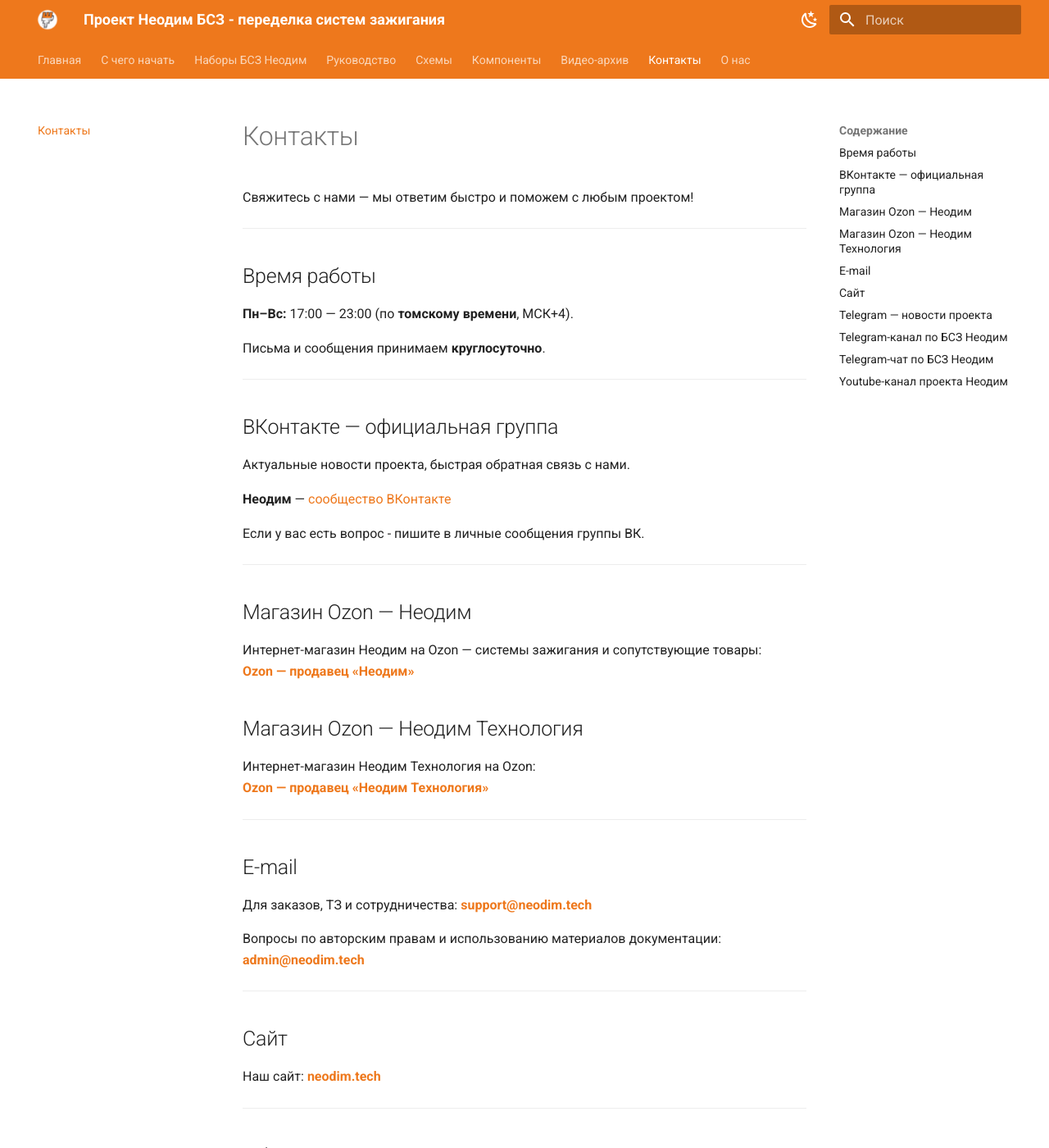
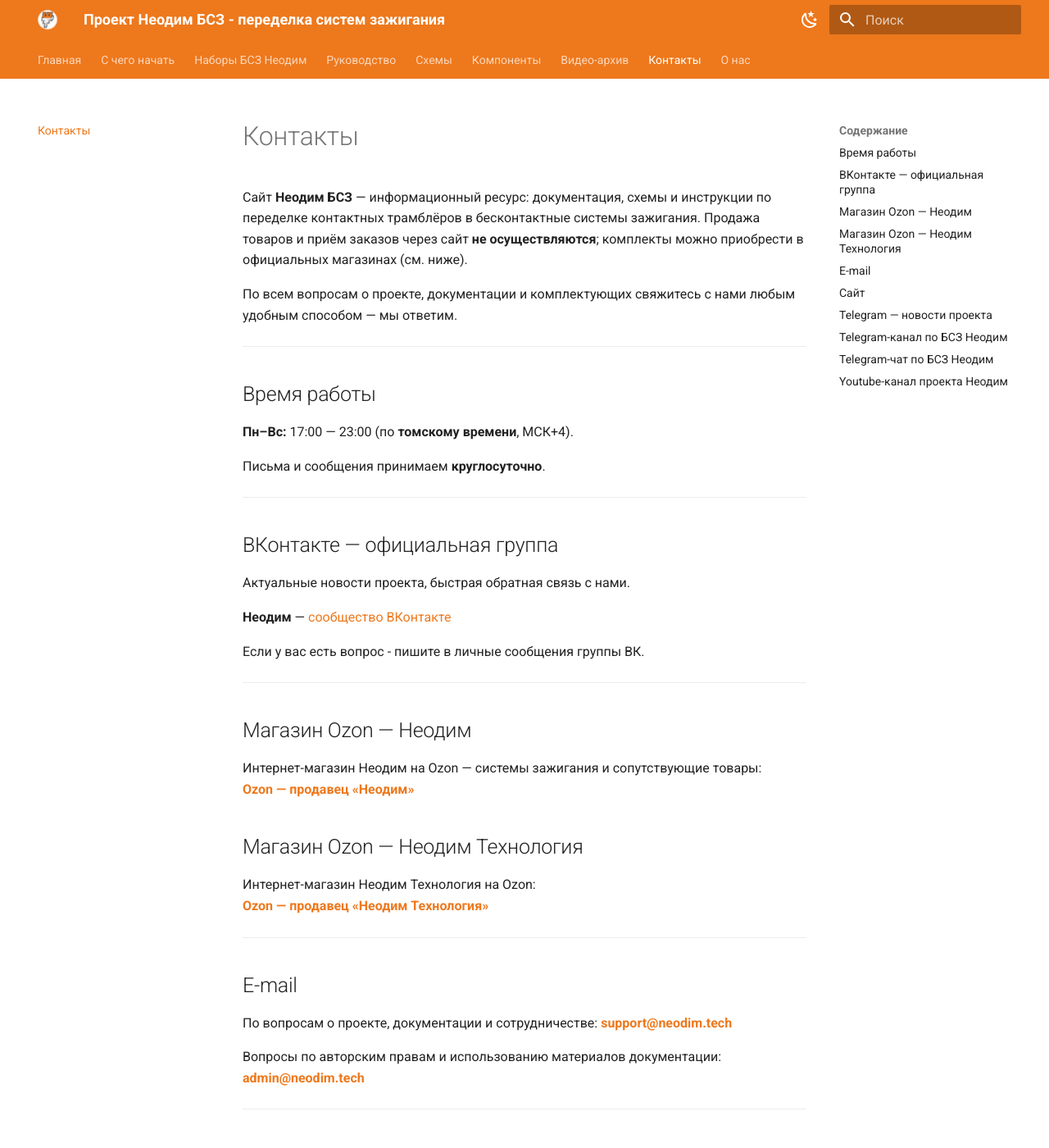
Before and after one commit to inscrut/neodim-bsz, an MkDocs documentation site: the page built from docs/contact.md, in a window 1280 px wide and 1400 px high. Shown: the whole window at 82% size. Built offline with MkDocs 1.6.1 and Material for MkDocs 9.7.7, drawn with Linux system fonts in a browser that asks for light colours; some of the changed text lies outside the part shown.

Commit message:
Present site as informational-only on contacts page

```diff
--- a/docs/contact.md
+++ b/docs/contact.md
@@ -1,6 +1,8 @@
 # Контакты {#contacts}
 
-Свяжитесь с нами — мы ответим быстро и поможем с любым проектом!
+Сайт **Неодим БСЗ** — информационный ресурс: документация, схемы и инструкции по переделке контактных трамблёров в бесконтактные системы зажигания. Продажа товаров и приём заказов через сайт **не осуществляются**; комплекты можно приобрести в официальных магазинах (см. ниже).
+
+По всем вопросам о проекте, документации и комплектующих свяжитесь с нами любым удобным способом — мы ответим.
 
 ---
 
@@ -37,7 +39,7 @@
 
 ## E-mail {#email}
 
-Для заказов, ТЗ и сотрудничества: **[support@neodim.tech](mailto:support@neodim.tech)**
+По вопросам о проекте, документации и сотрудничестве: **[support@neodim.tech](mailto:support@neodim.tech)**
 
 Вопросы по авторским правам и использованию материалов документации: **[admin@neodim.tech](mailto:admin@neodim.tech)**
 
```
Also changed, not shown: other parts of docs/contact.md (+1 -1 lines), rules.md (+2 -3 lines).
